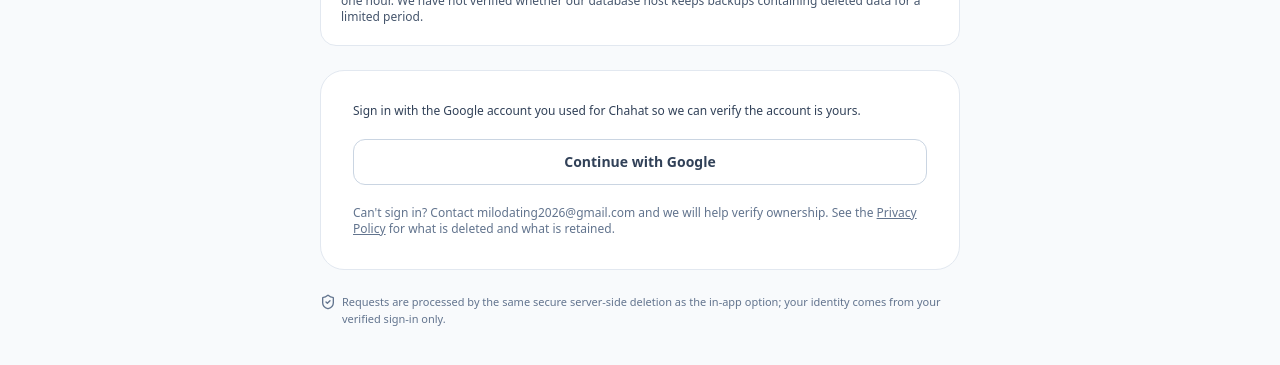
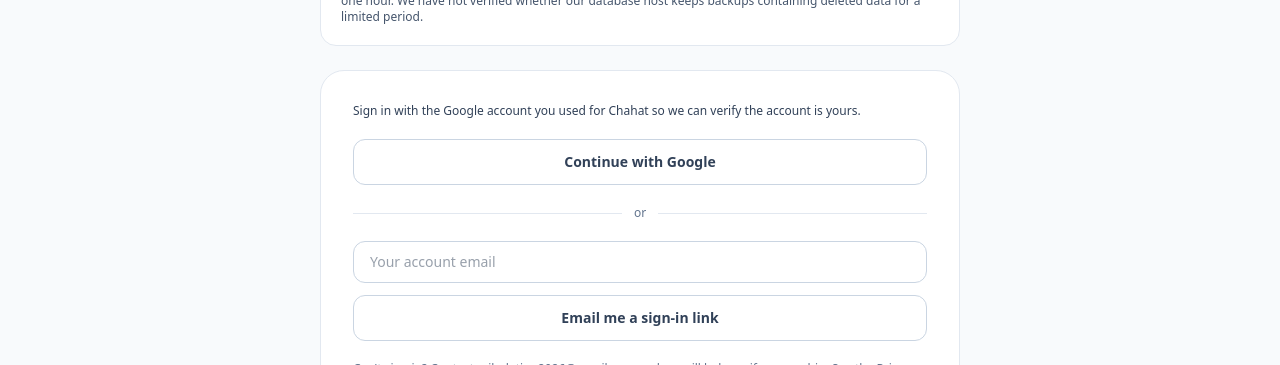
Before and after one commit to milodating2026-boop/Chahat-admin-legal, a Next.js app: page /delete-account in a window 1280 px wide. Shown: the part 587-952 px from the top of the page. Built offline with nearby package versions, Linux system fonts and the light colour scheme; no server answers.

Commit message:
Add email sign-in link as backup to Google

```diff
--- a/app/delete-account/page.tsx
+++ b/app/delete-account/page.tsx
@@ -9,7 +9,7 @@ import { PageBanner } from '@/components/layout/PageBanner';
 import { supabase } from '@/services/supabase';
 import { SUPPORT_EMAIL } from '@/lib/contact';
 import {
-  friendlyOAuthReturnError, friendlyRequestError, successMessage,
+  friendlySendCodeError, friendlyOAuthReturnError, friendlyRequestError, successMessage,
   type RequestResult,
 } from '@/lib/accountErrors';
 
@@ -24,6 +24,7 @@ export default function DeleteAccountPage() {
   const [busy, setBusy] = useState(false);
   const [result, setResult] = useState<RequestResult>(null);
   const submitting = React.useRef(false);
+  const [linkSentTo, setLinkSentTo] = useState('');
 
   // Resume when a session already exists (returning from Google, or a page refresh), and surface OAuth errors.
   React.useEffect(() => {
@@ -51,6 +52,20 @@ export default function DeleteAccountPage() {
     window.location.assign(data.url);
     // If the browser is still on this page after 10 seconds, the redirect did not happen: stop the spinner and say so.
     setTimeout(() => { setBusy(false); setErr('Google did not respond. Please try again, or use a different browser.'); }, 10000);
+  };
+  // Backup sign-in: a one-time link by e-mail. Never creates accounts; the reply is identical whether or not the e-mail has one.
+  const sendLink = async (e: React.FormEvent) => {
+    e.preventDefault();
+    if (busy) return;
+    setErr(''); setBusy(true);
+    const { error } = await supabase!.auth.signInWithOtp({
+      email: email.trim(),
+      options: { shouldCreateUser: false, emailRedirectTo: `${window.location.origin}/delete-account` },
+    });
+    setBusy(false);
+    const noAccount = error && /signups? not allowed|otp_disabled|user not found/i.test(`${(error as any).code ?? ''} ${error.message}`);
+    if (error && !noAccount) { setErr(friendlySendCodeError(error)); return; }
+    setLinkSentTo(email.trim());
   };
   const del = async () => {
     if (submitting.current) return; // blocks double-clicks / duplicate submissions
@@ -90,6 +105,15 @@ export default function DeleteAccountPage() {
           <div className={card}>
             <p className="text-xs">Sign in with the Google account you used for Chahat so we can verify the account is yours.</p>
             <button onClick={google} disabled={busy} className="w-full py-3 rounded-xl border border-slate-300 dark:border-slate-700 font-bold disabled:opacity-60">{busy ? 'Redirecting to Google…' : 'Continue with Google'}</button>
+            <div className="flex items-center gap-3 text-xs text-slate-500"><span className="flex-1 border-t border-slate-200 dark:border-slate-800" />or<span className="flex-1 border-t border-slate-200 dark:border-slate-800" /></div>
+            {linkSentTo ? (
+              <p role="status" className="text-xs">If an account exists for <strong>{linkSentTo}</strong>, we have emailed you a sign-in link. Open it in this browser to continue. <button type="button" onClick={() => setLinkSentTo('')} className="underline">Use a different email</button></p>
+            ) : (
+              <form onSubmit={sendLink} className="space-y-3">
+                <input className={input} type="email" required autoComplete="email" placeholder="Your account email" aria-label="Your account email" value={email} onChange={(e) => setEmail(e.target.value)} />
+                <button disabled={busy} className="w-full py-3 rounded-xl border border-slate-300 dark:border-slate-700 font-bold disabled:opacity-60">{busy ? 'Sending…' : 'Email me a sign-in link'}</button>
+              </form>
+            )}
             <p className="text-xs text-slate-500">Can&apos;t sign in? Contact {SUPPORT_EMAIL} and we will help verify ownership. See the <Link href="/privacy-policy" className="underline">Privacy Policy</Link> for what is deleted and what is retained.</p>
           </div>
         )}
```
